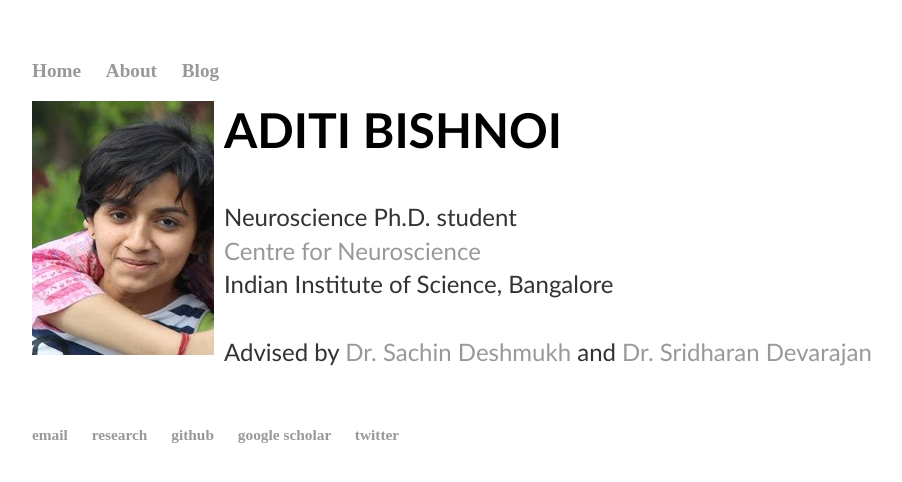
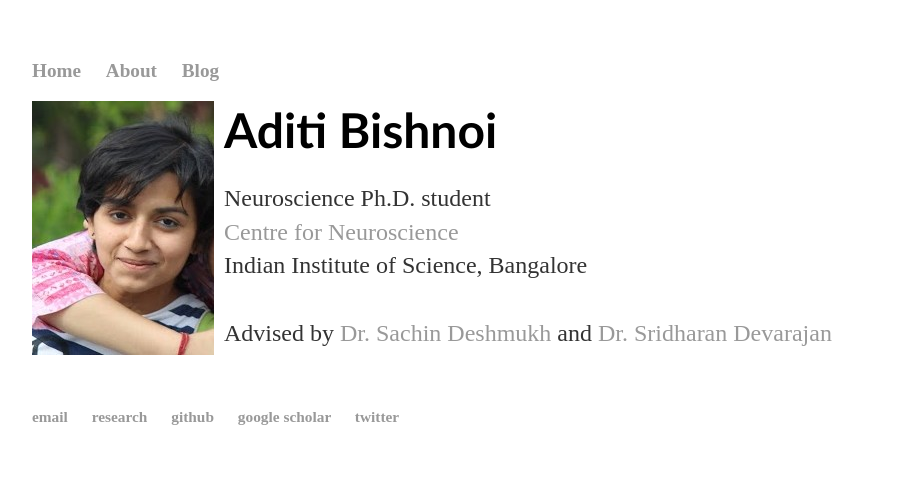
Before and after one commit to AdiBish/adibish.github.io, a Jekyll site: the page built from index.html, in a window 1280 px wide. Shown: the top 482 px of the page, without its empty margins (160-1062 px from the left). Built offline with Jekyll 4.4.1, drawn with Linux system fonts in a browser that asks for light colours.

Commit message:
Update index.html

```diff
--- a/index.html
+++ b/index.html
@@ -9,9 +9,9 @@ title: Aditi Bishnoi
 		<img src="https://adibish.github.io//images//Adi.jpg"
 		     style="float:left; margin-right:10px; margin-bottom:5px"/>
 
-		<h1 style="font-family:Optima,Segoe,Segoe UI,Candara,Calibri,Arial,sans-serif"> ADITI BISHNOI </h1><br/><br/>
+		<h1 style="font-family:Optima,sans-serif"> Aditi Bishnoi </h1><br/>
 
-		<p style="font-family:Optima,Segoe,Segoe UI,Candara,Calibri,Arial,sans-serif"> Neuroscience Ph.D. student <br/>
+		<p> Neuroscience Ph.D. student <br/>
 		<a href="http://www.cns.iisc.ac.in/home/" target="_blank"> Centre for Neuroscience </a> <br/>
 		Indian Institute of Science, Bangalore <br/> <br/>
 		Advised by <a href="http://www.cns.iisc.ac.in/home/people/sachin-deshmukh/" target="_blank">Dr. Sachin Deshmukh </a> and
```
